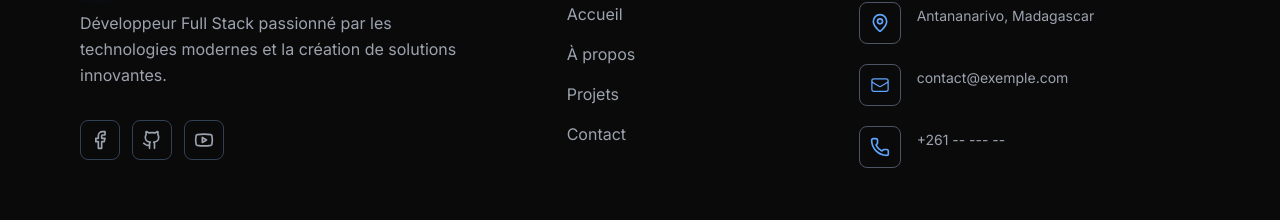
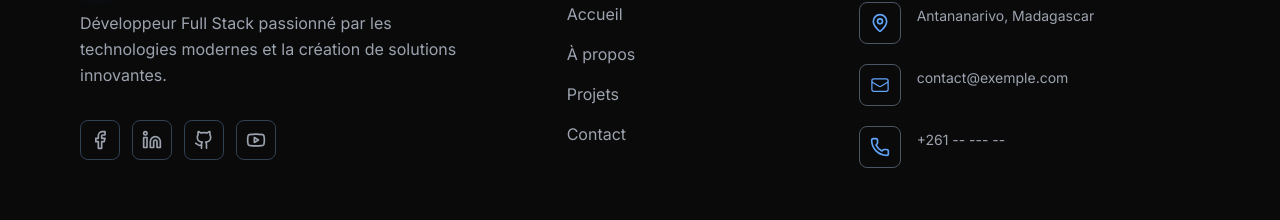
Before and after one commit to Manampitiana/PortfolioDevMan, a React (Vite) app in the folder frontend/: page / in a window 1280 px wide. Shown: the part 2513-2733 px from the top of the page. Built offline with nearby package versions, Linux system fonts and the light colour scheme; no server answers; what @react-pdf/renderer would draw is missing.

Commit message:
social modif

```diff
--- a/frontend/src/components/Footer.jsx
+++ b/frontend/src/components/Footer.jsx
@@ -2,7 +2,7 @@ import { Link } from 'react-router-dom'
 import { HeartIcon } from '@heroicons/react/24/solid'
 import { useEffect, useState } from 'react';
 import axiosClient from '../axios';
-import { MapPinIcon, Phone, Github, Linkedin, Facebook, Youtube } from 'lucide-react';
+import { MapPinIcon, Phone, Github, Linkedin, Facebook, Youtube, LinkedinIcon } from 'lucide-react';
 import { EnvelopeIcon } from '@heroicons/react/24/outline';
 import { useSettings } from '../contexts/SettingsContext';
 
@@ -33,6 +33,7 @@ export default function Footer() {
 
   const socialLinks = [
     { name: 'Facebook', href: 'https://www.facebook.com/profile.php?id=100070143253960', icon: <Facebook className='w-5 h-5' /> },
+    { name: 'LinkedIn', href: 'https://www.linkedin.com/in/manampitiana-ravaka-tsiriniaina-5613b1317', icon: <LinkedinIcon className='w-5 h-5' /> },
     { name: 'GitHub', href: 'https://github.com/Manampitiana', icon: <Github className='w-5 h-5' /> },
     { name: 'YouTube', href: 'https://www.youtube.com/@ManampitianaTSIRINIAINA', icon: <Youtube className='w-5 h-5' /> },
   ]
```
